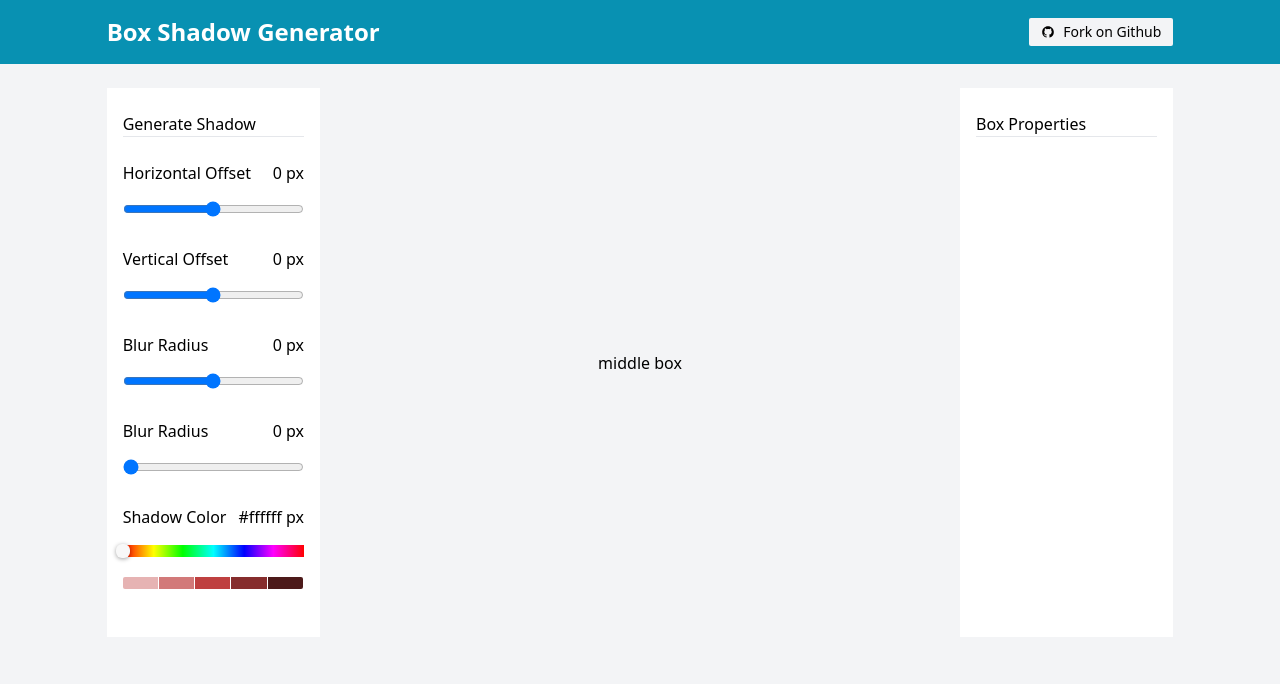
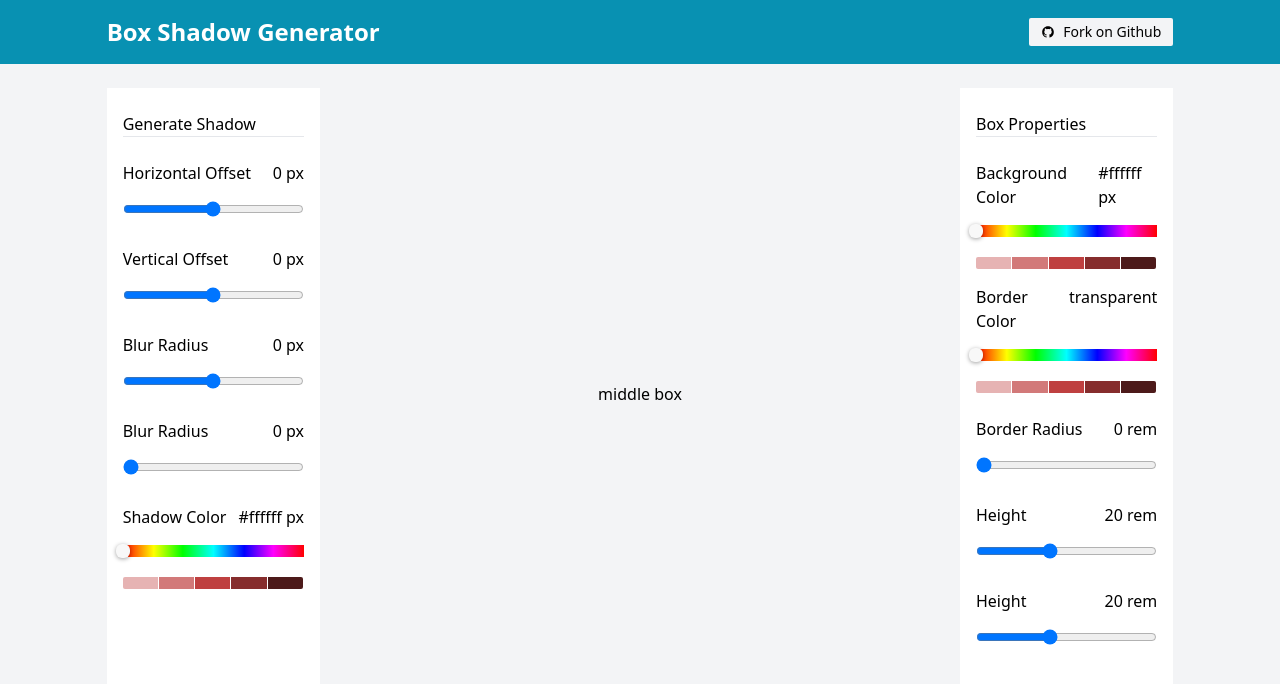
Before and after one commit to asmsaiff/css-box-shadow-generator-by-react, a React (Create React App) app: page / in a window 1280 px wide. Shown: the top 684 px of the page. Built offline with nearby package versions, Linux system fonts and the light colour scheme.

Commit message:
design right panel

```diff
--- a/src/components/RightPanel.jsx
+++ b/src/components/RightPanel.jsx
@@ -1,13 +1,90 @@
 import React, { Component } from 'react';
+import { SliderPicker } from 'react-color';
 
 export class RightPanel extends Component {
+    state = {
+        bgColorCode: '#ffffff',
+        borderColorCode: 'transparent',
+        borderRadius: '0',
+        boxHeight: '20',
+        boxWidth: '20'
+    }
+
+    handleBgColorChange = (color, event) => {
+        this.setState({
+            bgColorCode: color.hex
+        })
+    }
+
+    handleBorderColorChange = (color, e) => {
+        this.setState({
+            borderColorCode: color.hex
+        })
+    }
+
+    handleBorderRadiusChange = (e) => {
+        this.setState({
+            borderRadius: e.target.value
+        })
+    }
+
+    handleBoxHeightChange = (e) => {
+        this.setState({
+            boxHeight: e.target.value
+        })
+    }
+
+    handleBoxWidthChange = (e) => {
+        this.setState({
+            boxWidth: e.target.value
+        })
+    }
+
     render() {
         return <>
             <h6>Box Properties</h6>
             <hr />
 
-            <div className="my-6">
+            <div className='my-6'>
+                <div>
+                    <label htmlFor="" className='w-full flex justify-between'>
+                        <span>Background Color</span>
+                        <span>{this.state.bgColorCode} px</span>
+                    </label>
+                    <SliderPicker className="max-w-full mt-4" color={this.state.bgColorCode} onChangeComplete={this.handleBgColorChange}/>
+                </div>
 
+                <div className='mt-4'>
+                    <label htmlFor="" className='w-full flex justify-between'>
+                        <span>Border Color</span>
+                        <span>{this.state.borderColorCode} {this.state.borderColorCode == 'transparent' ? '' : 'px'}</span>
+                    </label>
+                    <SliderPicker className="max-w-full mt-4" color={this.state.borderColorCode} onChangeComplete={this.handleBorderColorChange}/>
+                </div>
+
+                <div className='mt-6'>
+                    <label htmlFor="" className='w-full flex justify-between'>
+                        <span>Border Radius</span>
+                        <span>{this.state.borderRadius} rem</span>
+                    </label>
+                    <input type="range" onChange={this.handleBorderRadiusChange} value={this.state.borderRadius} className='mt-4 w-full' min='0' max='100'/>
+                </div>
+
+                <div className='mt-6'>
+                    <label htmlFor="" className='w-full flex justify-between'>
+                        <span>Height</span>
+                        <span>{this.state.boxHeight} rem</span>
+                    </label>
+                    <input type="range" onChange={this.handleBoxHeightChange} value={this.state.boxHeight} className='mt-4 w-full' min='0' max='50'/>
+                </div>
+
+                <div className='mt-6'>
+                    <label htmlFor="" className='w-full flex justify-between'>
+                        <span>Height</span>
+                        <span>{this.state.boxWidth} rem</span>
+                    </label>
+                    <input type="range" onChange={this.handleBoxWidthChange} value={this.state.boxWidth} className='mt-4 w-full' min='0' max='50'/>
+                </div>
             </div>
         </>;
     }
```
